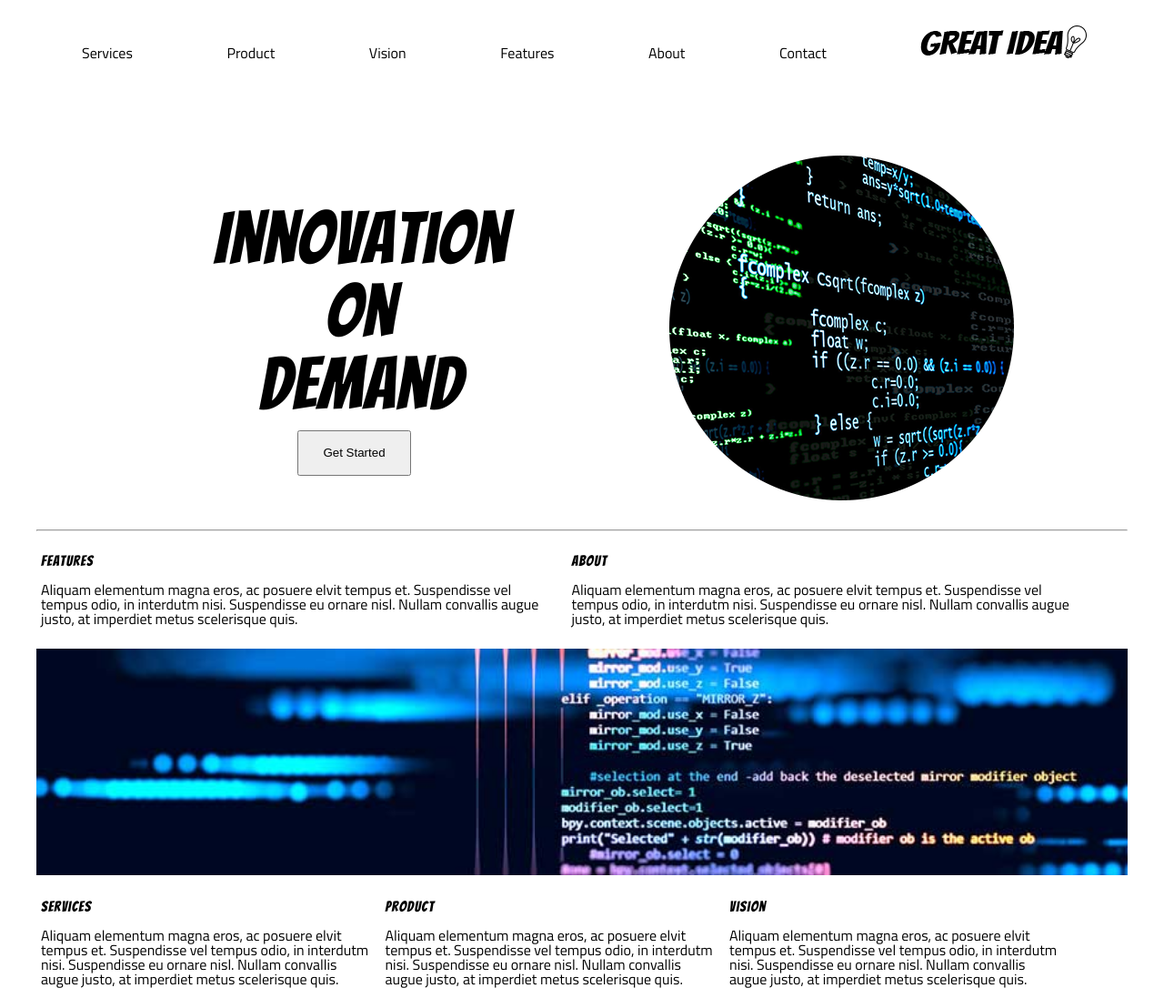
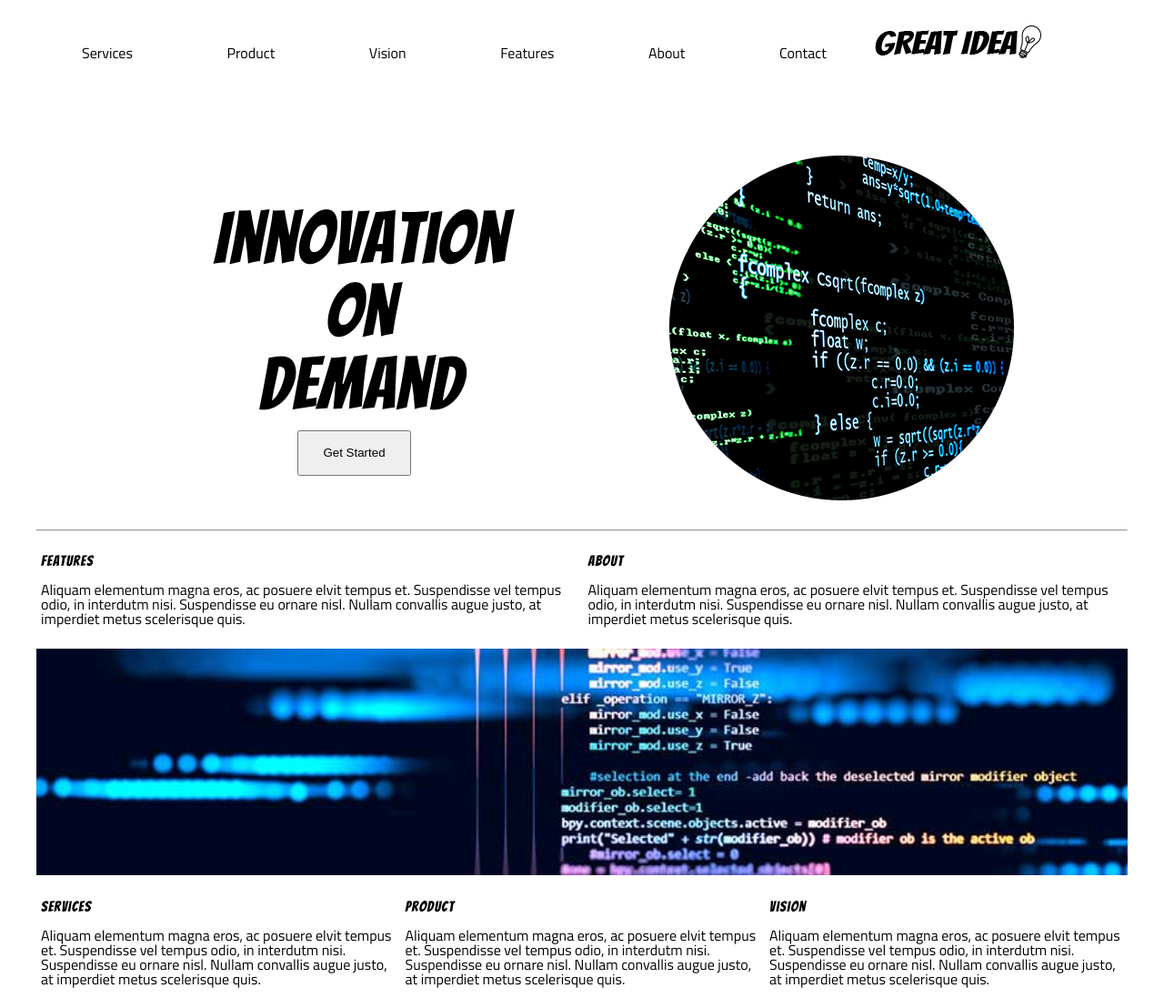
Before and after one commit to gmgower/User-Interface-Project-Great-Idea-Web-Page, a plain HTML site: page User-Interface/great-idea-website/index.html in a window 1280 px wide. Shown: the top 1097 px of the page at 91% size. Drawn offline with Linux system fonts and the light colour scheme.

Commit message:
Updated CSS

```diff
--- a/User-Interface/great-idea-website/css/index.css
+++ b/User-Interface/great-idea-website/css/index.css
@@ -174,7 +174,7 @@ h5 {
 	color: black;
 }
 
-.menu-container .logo {
+.menu-container .img {
 	margin-top: 20px;
 	margin-left: 50px;
 }
@@ -222,7 +222,7 @@ h5 {
 
 .main-container .top-main {
 	display: inline-block;
-	width: 570px;
+	width: 588px;
 	margin: 5px;
 }
 
@@ -235,7 +235,7 @@ h5 {
 
 .main-container .bottom-main {
 	display: inline-block;
-	width: 365px;
+	width: 387px;
 	margin: 5px;
 	margin-bottom: 20px;
 	/* padding-left: 10px; */
```
Also changed, not shown: User-Interface/great-idea-website/img/about.html (added, +12 -0 lines).
